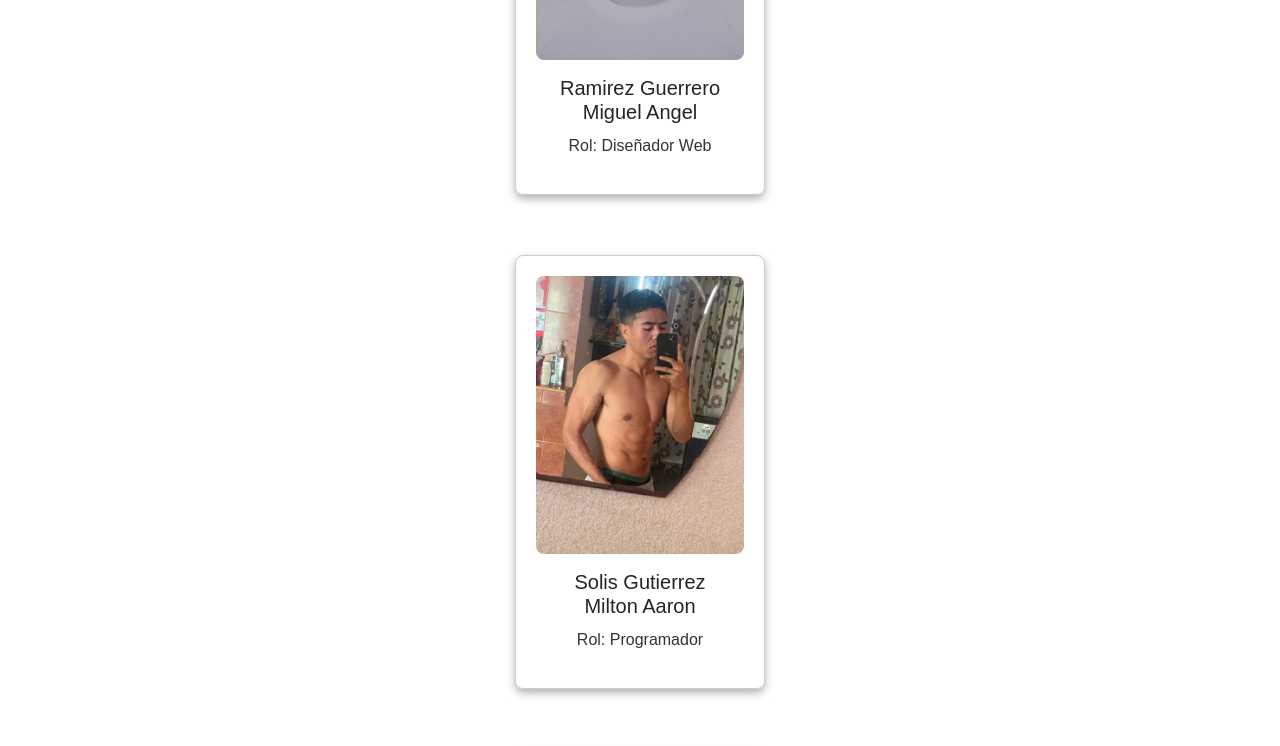
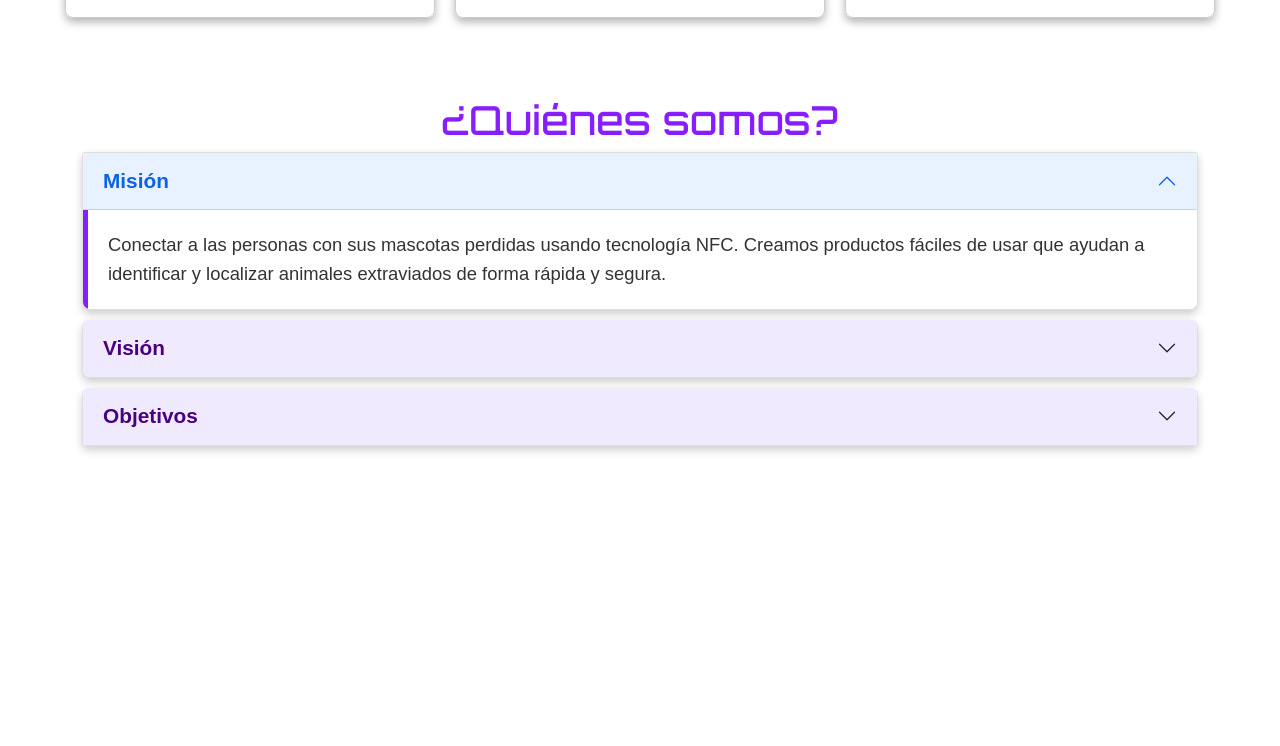
Before and after one commit to MiltonAaron2003/huellanfc, a plain HTML site: page integrantes.html in a window 1280 px wide. Shown: the part 1234-1980 px from the top of the page. After the commit the page ends 1728 px from the top, so only its background shows below. Drawn offline with nearby package versions, Linux system fonts and the light colour scheme.

Commit message:
Mision, vision y objetivos

```diff
--- a/integrantes.html
+++ b/integrantes.html
@@ -77,7 +77,7 @@
             border: 1px solid #ccc;
             border-radius: 8px;
             padding: 20px;
-            width: 250px;
+            width: 370px;
             text-align: center;
             box-shadow: 0 4px 8px rgba(0, 0, 0, 0.3);
             transition: transform 0.3s ease, box-shadow 0.3s ease;
@@ -105,6 +105,43 @@
             padding-top: 20px;
         }
 
+         /* Estilo para acordeón interactivo */
+    .accordion-button {
+      font-size: 1.3rem;
+      background-color: #f0eaff;
+      color: #4a0080;
+      font-weight: bold;
+      transition: background-color 0.3s ease;
+    }
+
+    .accordion-button:hover {
+      background-color: #e0d4ff;
+    }
+
+    .accordion-body {
+      font-size: 1.15rem;
+      background-color: rgba(255, 255, 255, 0.95);
+      color: #333;
+      border-left: 5px solid #871eff;
+      padding: 20px;
+      line-height: 1.6;
+    }
+
+    .accordion-item {
+      margin-bottom: 10px;
+      border-radius: 8px;
+      overflow: hidden;
+      box-shadow: 0 4px 8px rgba(0, 0, 0, 0.2);
+    }
+
+    .accordion-body ul {
+      padding-left: 20px;
+    }
+
+    .accordion-body li {
+      margin-bottom: 10px;
+    }
+
   </style>
 </head>
 
@@ -123,9 +160,7 @@
         <p class="card-text">Rol: Programador</p>
       </div>
     </div>
-      </div>
 
-      <div class="contenedor">
     <div class="cuadro">
       <img src="img/scar.jpeg" class="card-img-top" alt="Solis Gonzalez Maria Fernanda" width="250" height="250">
       <div class="card-body">
@@ -133,9 +168,7 @@
         <p class="card-text">Rol: Diseñadora Web</p>
       </div>
     </div>
-      </div>
 
-      <div class="contenedor">
     <div class="cuadro">
       <img src="img/buki.jpg" class="card-img-top" alt="Ramirez Guerrero Miguel Angel" width="250" height="250">
       <div class="card-body">
@@ -143,10 +176,7 @@
         <p class="card-text">Rol: Diseñador Web</p>
       </div>
     </div>
-      </div>
-    </div>
 
-    <div class="contenedor">
     <div class="cuadro">
       <img src="img/yo.jpeg" class="card-img-top" alt="Solis Gutierrez Milton Aaron" width="250" height="250">
       <div class="card-body">
@@ -154,9 +184,7 @@
         <p class="card-text">Rol: Programador</p>
       </div>
     </div>
-      </div>
 
-      <div class="contenedor">
     <div class="cuadro">
       <img src="img/migue.jpeg" class="card-img-top" alt="Chavez Mendoza Miguel Angel" width="250" height="250">
       <div class="card-body">
@@ -164,9 +192,7 @@
         <p class="card-text">Rol: Programador</p>
       </div>
     </div>
-      </div>
 
-      <div class="contenedor">
     <div class="cuadro">
       <img src="img/liz.jpeg" class="card-img-top" alt="Tiburcio Barajas Lizbeth Paola" width="250" height="250">
       <div class="card-body">
@@ -175,34 +201,58 @@
       </div>
     </div>
   </div>
+
+  <!-- Sección interactiva: Misión, Visión y Objetivos -->
+  <div class="container my-5">
+    <h2 class="section-title">¿Quiénes somos?</h2>
+    <div class="accordion" id="infoAcordeon">
+      <!-- Misión -->
+      <div class="accordion-item">
+        <h2 class="accordion-header" id="misionHeading">
+          <button class="accordion-button" type="button" data-bs-toggle="collapse" data-bs-target="#mision" aria-expanded="true" aria-controls="mision">
+            Misión
+          </button>
+        </h2>
+        <div id="mision" class="accordion-collapse collapse show" aria-labelledby="misionHeading" data-bs-parent="#infoAcordeon">
+          <div class="accordion-body">
+            Conectar a las personas con sus mascotas perdidas usando tecnología NFC. Creamos productos fáciles de usar que ayudan a identificar y localizar animales extraviados de forma rápida y segura.
+          </div>
         </div>
       </div>
 
-  <!-- Misión -->
-  <div class="card-custom">
-    <h2 class="section-title">Misión</h2>
-    <p class="section-content">
-      Nuestra misión es desarrollar soluciones innovadoras y accesibles para nuestros usuarios, utilizando las últimas tecnologías y prácticas sostenibles, con el fin de mejorar la vida digital de cada persona y empresa a través de aplicaciones web eficientes.
-    </p>
+      <!-- Visión -->
+      <div class="accordion-item">
+        <h2 class="accordion-header" id="visionHeading">
+          <button class="accordion-button collapsed" type="button" data-bs-toggle="collapse" data-bs-target="#vision" aria-expanded="false" aria-controls="vision">
+            Visión
+          </button>
+        </h2>
+        <div id="vision" class="accordion-collapse collapse" aria-labelledby="visionHeading" data-bs-parent="#infoAcordeon">
+          <div class="accordion-body">
+            Ser líderes en soluciones tecnológicas NFC para mascotas, haciendo que cada hogar tenga una forma innovadora y confiable de proteger a sus animales de compañía.
           </div>
-
-  <!-- Visión -->
-  <div class="card-custom">
-    <h2 class="section-title">Visión</h2>
-    <p class="section-content">
-      Nos visualizamos como un referente en el ámbito del desarrollo tecnológico, reconocido por nuestra capacidad para crear soluciones que transformen la manera en que las personas interactúan con la tecnología, siempre priorizando la innovación y la experiencia de usuario.
-    </p>
+        </div>
       </div>
 
       <!-- Objetivos -->
-  <div class="card-custom">
-    <h2 class="section-title">Objetivos</h2>
-    <ul class="section-content">
-      <li>Desarrollar aplicaciones web robustas y personalizadas para satisfacer las necesidades de nuestros usuarios.</li>
-      <li>Incorporar las mejores prácticas de seguridad, escalabilidad y accesibilidad en todos nuestros productos.</li>
-      <li>Fomentar un ambiente de trabajo colaborativo, inclusivo y siempre en busca de la mejora continua.</li>
-      <li>Impulsar el uso de tecnologías sostenibles para asegurar el impacto positivo en el entorno y la sociedad.</li>
+      <div class="accordion-item">
+        <h2 class="accordion-header" id="objetivosHeading">
+          <button class="accordion-button collapsed" type="button" data-bs-toggle="collapse" data-bs-target="#objetivos" aria-expanded="false" aria-controls="objetivos">
+            Objetivos
+          </button>
+        </h2>
+        <div id="objetivos" class="accordion-collapse collapse" aria-labelledby="objetivosHeading" data-bs-parent="#infoAcordeon">
+          <div class="accordion-body">
+            <ul>
+              <li>Desarrollar productos NFC para facilitar la localización de mascotas.</li>
+              <li>Brindar soluciones accesibles para dueños de mascotas preocupados por su seguridad.</li>
+              <li>Innovar constantemente en el uso de tecnologías inteligentes.</li>
+              <li>Promover el cuidado responsable y la identificación segura de animales.</li>
             </ul>
+          </div>
+        </div>
+      </div>
+    </div>
   </div>
 
   <!-- Bootstrap JS -->
```
Lines whose indentation alone changed are shown as unchanged.
